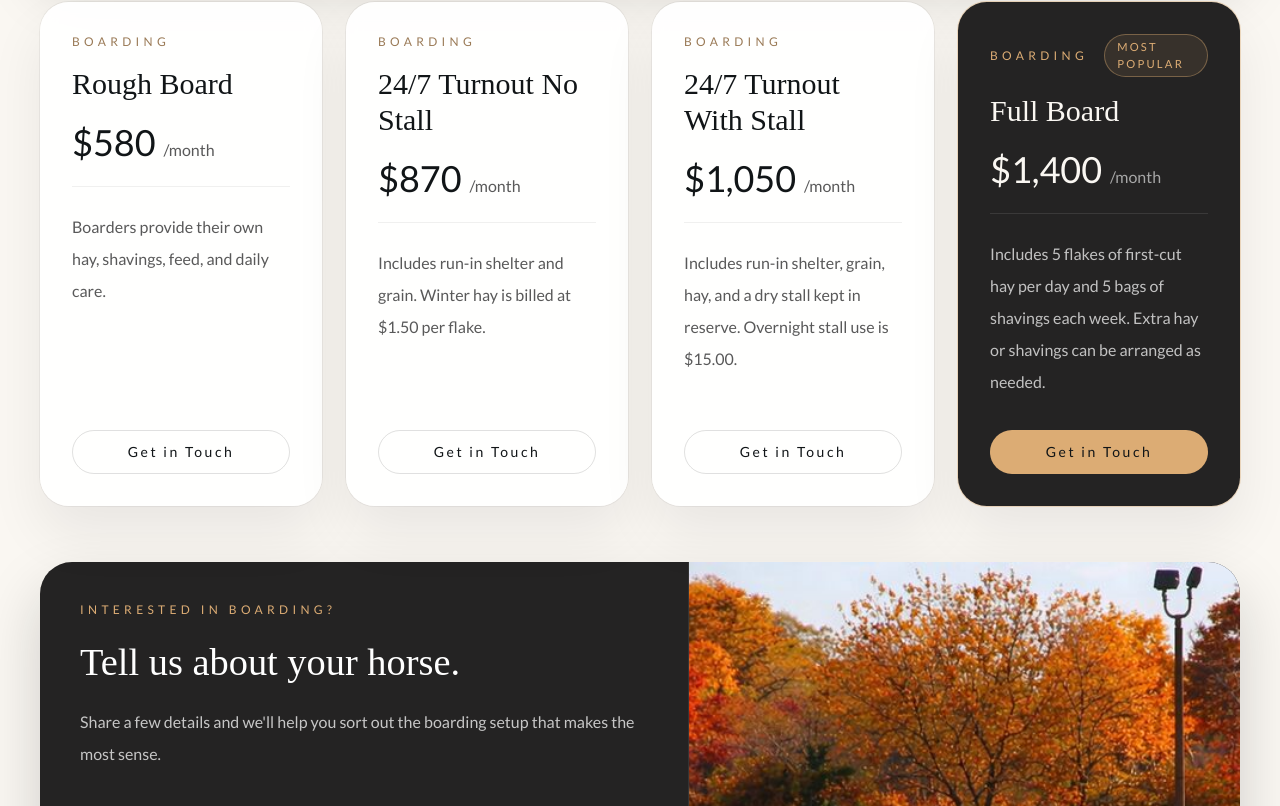
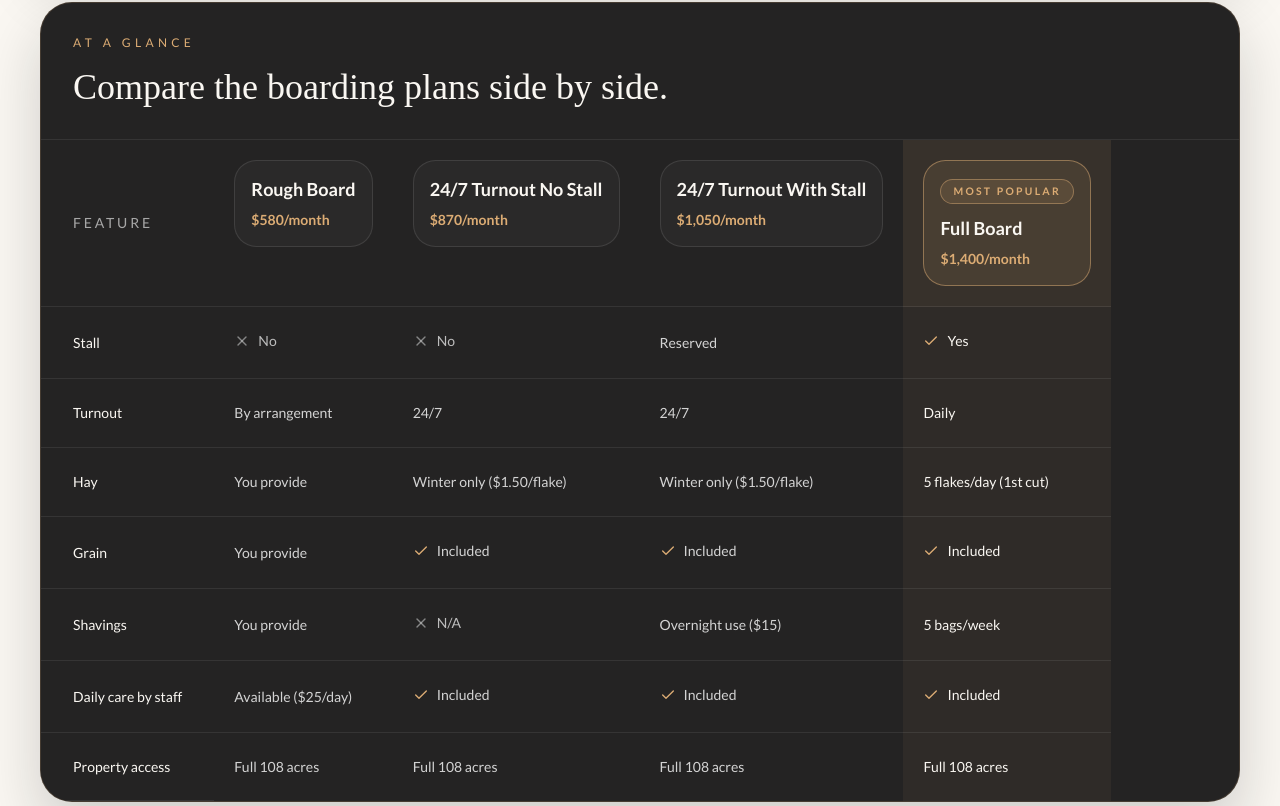
Before and after one commit to Midorivi/thunder-road-stables, a React (Vite) app: page /boarding in a window 1280 px wide. Shown: the part 1354-2160 px from the top of the page. Built offline with nearby package versions, Linux system fonts and the light colour scheme; no server answers; the HTML template or start-up script is replaced by a standard one; a web font is replaced by a local one.

Commit message:
Add boarding comparison table and FAQ accordion

```diff
--- /dev/null
+++ b/src/components/ui/BoardingComparisonTable.tsx
@@ -0,0 +1,65 @@
+import { Check, X } from 'lucide-react';
+
+const columns = [
+  { name: 'Rough Board', price: '$580' },
+  { name: '24/7 Turnout No Stall', price: '$870' },
+  { name: '24/7 Turnout With Stall', price: '$1,050' },
+  { name: 'Full Board', price: '$1,400', featured: true },
+];
+
+const rows = [
+  { feature: 'Stall', values: ['No', 'No', 'Reserved', 'Yes'] },
+  { feature: 'Turnout', values: ['By arrangement', '24/7', '24/7', 'Daily'] },
+  { feature: 'Hay', values: ['You provide', 'Winter only ($1.50/flake)', 'Winter only ($1.50/flake)', '5 flakes/day (1st cut)'] },
+  { feature: 'Grain', values: ['You provide', 'Included', 'Included', 'Included'] },
+  { feature: 'Shavings', values: ['You provide', 'N/A', 'Overnight use ($15)', '5 bags/week'] },
+  { feature: 'Daily care by staff', values: ['Available ($25/day)', 'Included', 'Included', 'Included'] },
+  { feature: 'Property access', values: ['Full 108 acres', 'Full 108 acres', 'Full 108 acres', 'Full 108 acres'] },
+];
+
+function CellValue({ value }: { value: string }) {
+  if (value === 'Yes' || value === 'Included') return <span className="inline-flex items-center gap-2"><Check className="h-4 w-4 text-[#DCAC74]" />{value}</span>;
+  if (value === 'No' || value === 'N/A') return <span className="inline-flex items-center gap-2 text-white/70"><X className="h-4 w-4 text-white/45" />{value}</span>;
+  return <span>{value}</span>;
+}
+
+export function BoardingComparisonTable() {
+  return (
+    <div className="overflow-hidden rounded-[2rem] border border-[#DCAC74]/18 bg-[#242323] text-white shadow-[0_28px_60px_rgba(17,21,23,0.18)]">
+      <div className="border-b border-white/8 px-6 py-8 md:px-8">
+        <p className="text-xs uppercase tracking-[0.36em] text-[#DCAC74]">At a glance</p>
+        <h2 className="mt-4 text-3xl text-[#FAF7F2] md:text-4xl">Compare the boarding plans side by side.</h2>
+      </div>
+      <div className="overflow-x-auto">
+        <table className="min-w-[940px] border-separate border-spacing-0 text-left">
+          <thead>
+            <tr>
+              <th className="sticky left-0 z-20 border-b border-white/8 bg-[#242323] px-6 py-5 text-sm font-medium uppercase tracking-[0.2em] text-white/60 md:px-8">Feature</th>
+              {columns.map((column) => (
+                <th key={column.name} className={`border-b border-white/8 px-5 py-5 align-top ${column.featured ? 'bg-[#DCAC74]/10' : 'bg-[#242323]'}`}>
+                  <div className={`rounded-[1.4rem] border px-4 py-4 ${column.featured ? 'border-[#DCAC74]/50 bg-[#DCAC74]/10' : 'border-white/10 bg-white/[0.03]'}`}>
+                    {column.featured ? <span className="mb-3 inline-flex rounded-full border border-[#DCAC74]/45 bg-[#DCAC74]/12 px-3 py-1 text-[0.65rem] uppercase tracking-[0.22em] text-[#DCAC74]">Most Popular</span> : null}
+                    <p className="text-lg leading-snug text-[#FAF7F2]">{column.name}</p>
+                    <p className="mt-2 text-sm text-[#DCAC74]">{column.price}/month</p>
+                  </div>
+                </th>
+              ))}
+            </tr>
+          </thead>
+          <tbody>
+            {rows.map((row, rowIndex) => (
+              <tr key={row.feature}>
+                <th className="sticky left-0 z-10 border-b border-white/8 bg-[#242323] px-6 py-5 text-sm font-medium text-[#FAF7F2] md:px-8">{row.feature}</th>
+                {row.values.map((value, index) => (
+                  <td key={`${row.feature}-${columns[index].name}`} className={`border-b border-white/8 px-5 py-5 text-sm leading-7 ${rowIndex === rows.length - 1 ? 'border-b-0' : ''} ${columns[index].featured ? 'bg-[#DCAC74]/6 text-[#FAF7F2]' : 'text-white/80'}`}>
+                    <CellValue value={value} />
+                  </td>
+                ))}
+              </tr>
+            ))}
+          </tbody>
+        </table>
+      </div>
+    </div>
+  );
+}
--- /dev/null
+++ b/src/components/ui/BoardingFaq.tsx
@@ -0,0 +1,63 @@
+import { AnimatePresence, motion } from 'framer-motion';
+import { ChevronDown } from 'lucide-react';
+import { useState } from 'react';
+
+const faqs = [
+  {
+    question: 'Can I visit my horse anytime?',
+    answer: 'Yes. Boarders are welcome to visit and ride during daylight hours. We ask that you let us know if you plan to arrive early or stay late so we can coordinate.',
+  },
+  {
+    question: 'What happens in an emergency?',
+    answer: 'Our live-on-site manager is here around the clock. We have relationships with local equine veterinarians and will contact you immediately if anything comes up. Your emergency contacts and vet preferences are kept on file.',
+  },
+  {
+    question: 'Can my trainer come to the farm?',
+    answer: 'Absolutely. Outside trainers, farriers, and veterinarians are welcome. Ring fees apply for arena use ($30 per session for boarders, capped at $120/month).',
+  },
+  {
+    question: 'What kind of hay and grain do you use?',
+    answer: "We offer high quality first or second cut hay and grain. Each horse's nutrition is customized to their individual needs. If your horse has specific dietary requirements, we'll work with you to get it right.",
+  },
+  {
+    question: 'Do you provide blanketing and turnout sheets?',
+    answer: "We can manage blanketing changes as part of your horse's daily care routine. Just provide the blankets and let us know your preferences.",
+  },
+  {
+    question: 'Is the property preserved? Will it ever be developed?',
+    answer: 'The development rights were purchased by Suffolk County in 1979. This land is permanently protected and will remain a working equestrian farm. It can never be developed.',
+  },
+  {
+    question: 'How do I set up a tour?',
+    answer: "Call (631) 680-9904 or use the contact form on this site. We're happy to walk you through the barns, arenas, paddocks, and fields so you can see the place for yourself.",
+  },
+];
+
+export function BoardingFaq() {
+  const [openQuestion, setOpenQuestion] = useState(faqs[0].question);
+
+  return (
+    <div className="overflow-hidden rounded-[2rem] border border-[#d8c9b6] bg-[#FAF7F2] shadow-[0_24px_50px_rgba(17,21,23,0.08)]">
+      <div className="border-b border-[#e4d7c8] px-6 py-8 md:px-8">
+        <p className="text-xs uppercase tracking-[0.36em] text-[#9a7a56]">Common questions</p>
+        <h2 className="mt-4 text-3xl text-[#242323] md:text-4xl">Things people ask before they board here.</h2>
+      </div>
+      <div className="px-6 py-4 md:px-8 md:py-6">
+        {faqs.map((faq) => {
+          const isOpen = openQuestion === faq.question;
+          return (
+            <div key={faq.question} className="border-b border-[#e4d7c8] last:border-b-0">
+              <button type="button" onClick={() => setOpenQuestion(isOpen ? '' : faq.question)} className="flex w-full items-center justify-between gap-6 py-6 text-left">
+                <span className={`text-lg leading-8 transition-colors ${isOpen ? 'text-[#9a7a56]' : 'text-[#242323]'}`}>{faq.question}</span>
+                <ChevronDown className={`h-5 w-5 shrink-0 transition-transform duration-300 ${isOpen ? 'rotate-180 text-[#9a7a56]' : 'text-[#595959]'}`} />
+              </button>
+              <AnimatePresence initial={false}>
+                {isOpen ? <motion.div initial={{ height: 0, opacity: 0 }} animate={{ height: 'auto', opacity: 1 }} exit={{ height: 0, opacity: 0 }} transition={{ duration: 0.28, ease: [0.22, 1, 0.36, 1] }} className="overflow-hidden"><p className="max-w-4xl pb-6 pr-10 text-base leading-8 text-[#595959]">{faq.answer}</p></motion.div> : null}
+              </AnimatePresence>
+            </div>
+          );
+        })}
+      </div>
+    </div>
+  );
+}
--- a/src/pages/PriceList.tsx
+++ b/src/pages/PriceList.tsx
@@ -1,5 +1,7 @@
 import { useEffect } from 'react';
 import { Link } from 'react-router-dom';
+import { BoardingComparisonTable } from '../components/ui/BoardingComparisonTable';
+import { BoardingFaq } from '../components/ui/BoardingFaq';
 import { AnimatedSection } from '../components/ui/AnimatedSection';
 import { BoarderInquiryForm } from '../components/ui/BoarderInquiryForm';
 import { PageHero } from '../components/ui/PageHero';
@@ -33,6 +35,10 @@ export function PriceList() {
             </div>
             <img src={asset("/gallery/photo-9.jpg")} alt="Thunder Road Stables paddocks and barns" className="h-full min-h-[280px] w-full object-cover" />
           </div>
+        </AnimatedSection>
+
+        <AnimatedSection className="mb-12">
+          <BoardingComparisonTable />
         </AnimatedSection>
 
         <div className="grid gap-6 md:grid-cols-2 xl:grid-cols-4">
@@ -115,6 +121,10 @@ export function PriceList() {
           </div>
         </AnimatedSection>
 
+        <AnimatedSection delay={0.4} className="mt-14">
+          <BoardingFaq />
+        </AnimatedSection>
+
         <AnimatedSection delay={0.45} className="mt-14">
           <Link to="/contact" className="inline-flex min-h-12 items-center rounded-full bg-[#111517] px-8 text-sm tracking-[0.18em] text-[#FAF7F2] hover:scale-[1.02] hover:bg-[#242323]">
             Come See the Farm
```
